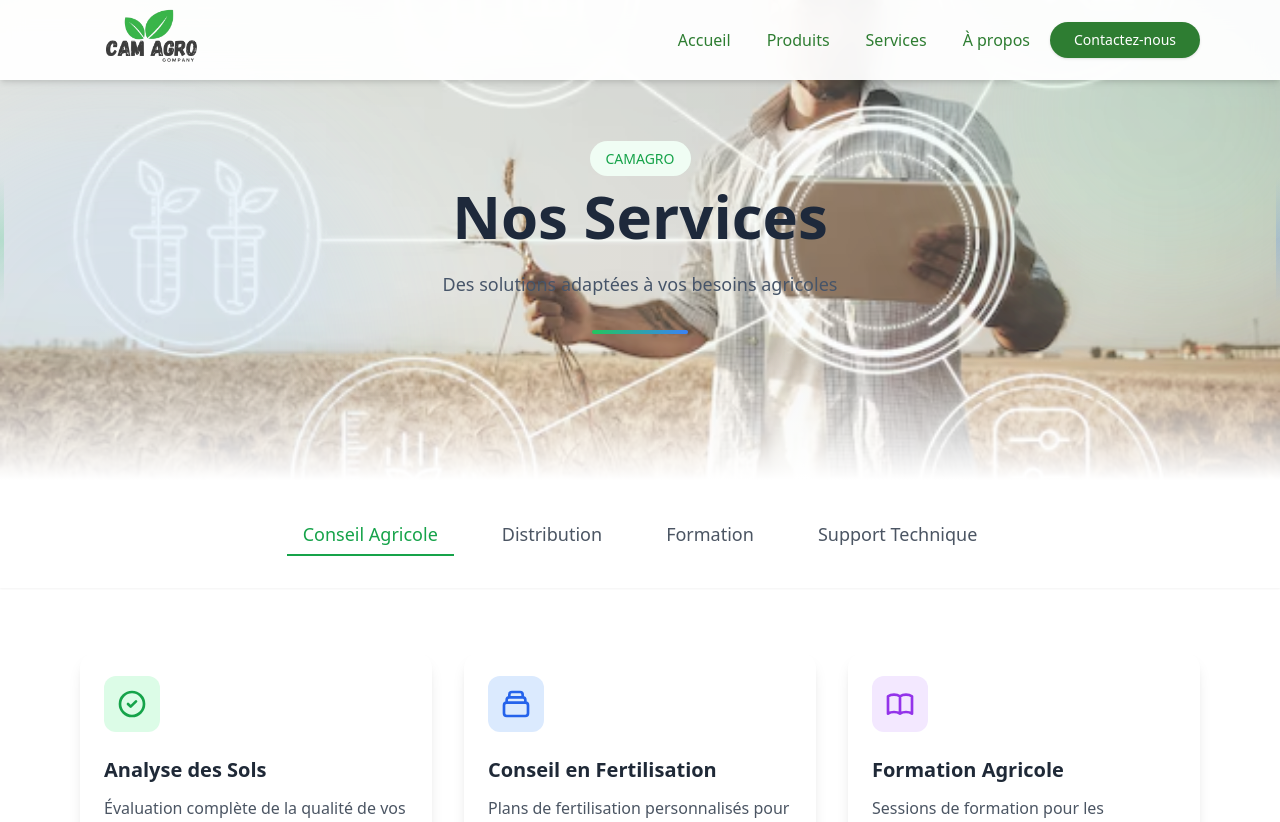
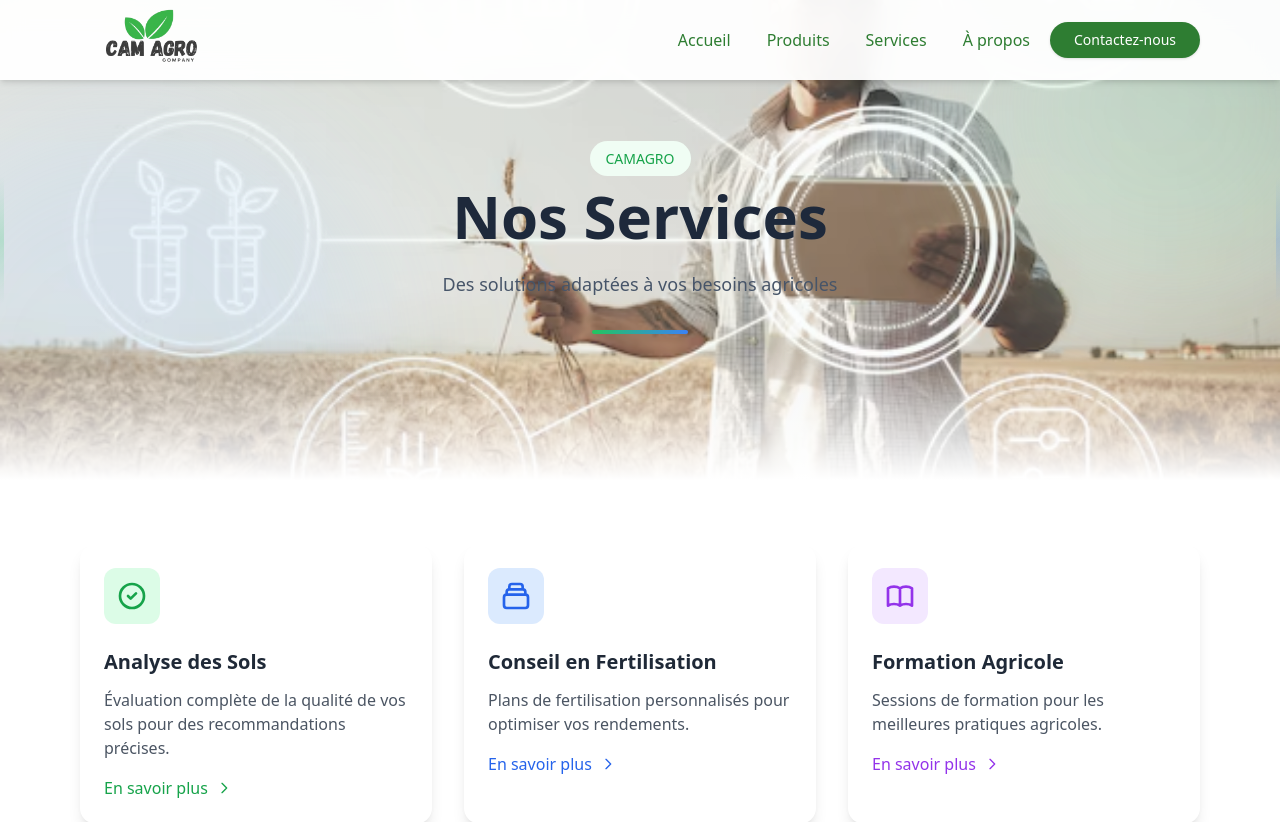
Before and after one commit to Level237/camagrocompany, a React (Vite) app: page /services in a window 1280 px wide. Shown: the top 822 px of the page. Built offline with nearby package versions, Linux system fonts and the light colour scheme.

Commit message:
Update About and Services pages to reflect accurate company history and expertise duration, while removing category navigation from Services for a cleaner layout.

```diff
--- a/src/pages/About.tsx
+++ b/src/pages/About.tsx
@@ -27,7 +27,7 @@ const About = () => {
       <NavbarStyle />
       <HeroSection
         title="À Propos de Nous"
-        subtitle="Plus de 20 ans d'expertise au service de l'agriculture camerounaise"
+        subtitle="Plus de 5 ans d'expertise au service de l'agriculture camerounaise"
         backgroundImage={about}
       />
 
@@ -43,7 +43,7 @@ const About = () => {
             >
               <h2 className="text-3xl font-bold mb-6 text-gray-800">Notre Histoire</h2>
               <p className="text-gray-600 mb-4 leading-relaxed">
-                Depuis notre création en 2000, CAMAGRO s'est engagé à transformer le secteur agricole camerounais en apportant des solutions innovantes et durables aux agriculteurs.
+                Depuis notre création en 2020, CAMAGRO s'est engagé à transformer le secteur agricole camerounais en apportant des solutions innovantes et durables aux agriculteurs.
               </p>
               <p className="text-gray-600 leading-relaxed">
                 Notre parcours est marqué par une croissance constante et un engagement inébranlable envers la qualité et l'innovation, faisant de nous un leader reconnu dans le secteur agricole.
--- a/src/pages/Services.tsx
+++ b/src/pages/Services.tsx
@@ -6,12 +6,9 @@ import Footer from '@/components/layout/Footer';
 import about from "@/assets/about.png"
 import Loader from '@/components/ui/Loader';
 import { useEffect } from 'react';
-const categories = [
-  "Conseil Agricole", "Distribution", "Formation", "Support Technique"
-];
 
 const Services = () => {
-  const [selectedCategory, setSelectedCategory] = useState("Conseil Agricole");
+
   const [isLoading, setIsLoading] = useState(true)
 
   useEffect(() => {
@@ -35,30 +32,7 @@ const Services = () => {
         backgroundImage={about}
       />
 
-      {/* Categories Navigation */}
-      <div className="bg-white py-8 sticky top-0 z-20 shadow-sm">
-        <div className="container mx-auto max-w-6xl px-4">
-          <div className="flex space-x-8 justify-center overflow-x-auto">
-            {categories.map((category) => (
-              <button
-                key={category}
-                onClick={() => setSelectedCategory(category)}
-                className={`relative px-4 py-2 text-lg font-medium transition-colors whitespace-nowrap ${
-                  selectedCategory === category ? 'text-green-600' : 'text-gray-600 hover:text-green-500'
-                }`}
-              >
-                {category}
-                {selectedCategory === category && (
-                  <motion.div
-                    layoutId="activeCategory"
-                    className="absolute bottom-0 left-0 right-0 h-0.5 bg-green-600"
-                  />
-                )}
-              </button>
-            ))}
-          </div>
-        </div>
-      </div>
+
 
       {/* Services Grid */}
       <div className="container mx-auto max-w-6xl px-4 py-16">
@@ -127,6 +101,7 @@ const Services = () => {
               </svg>
             </a>
           </motion.div>
+
         </div>
       </div>
 
```
